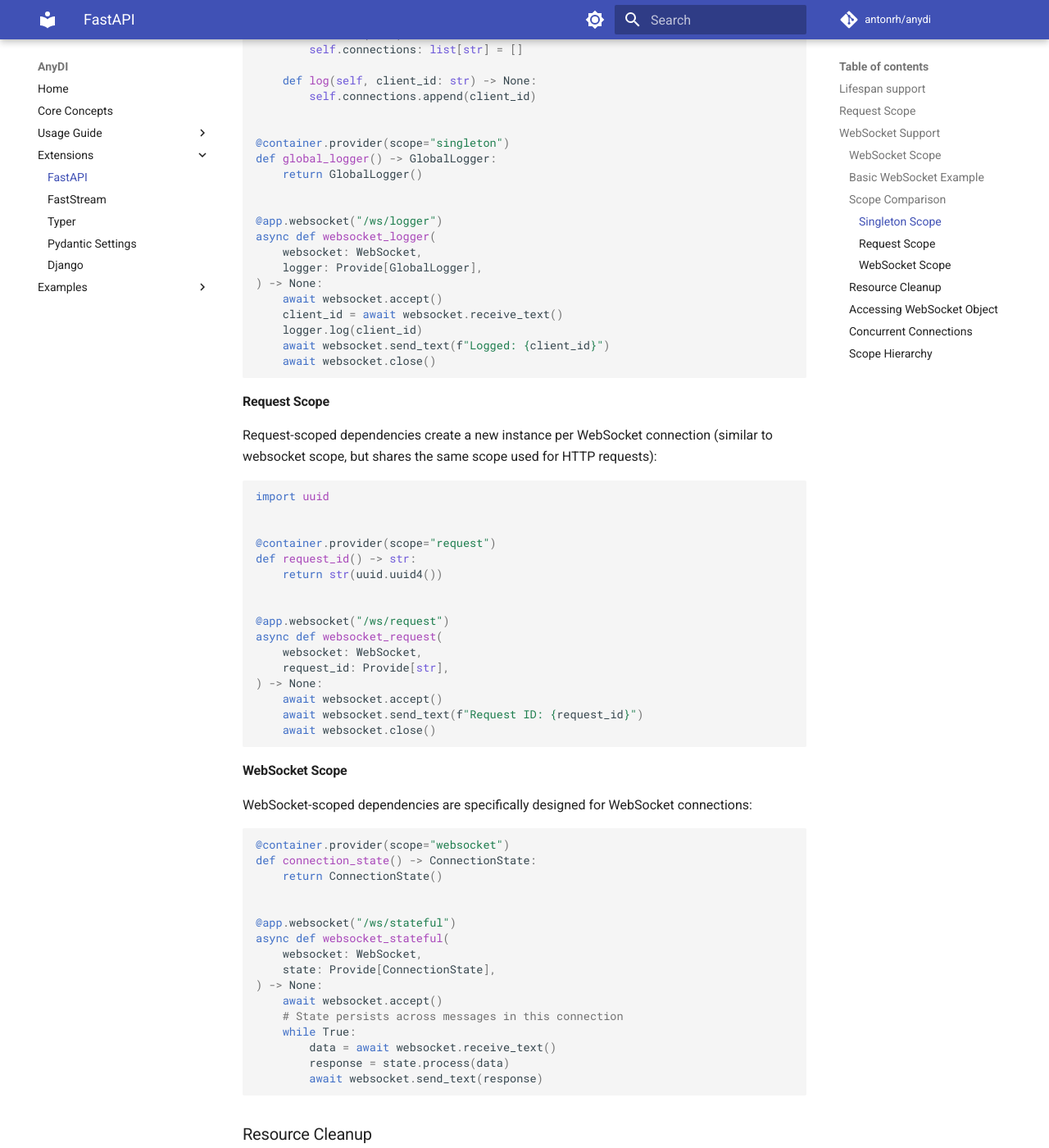
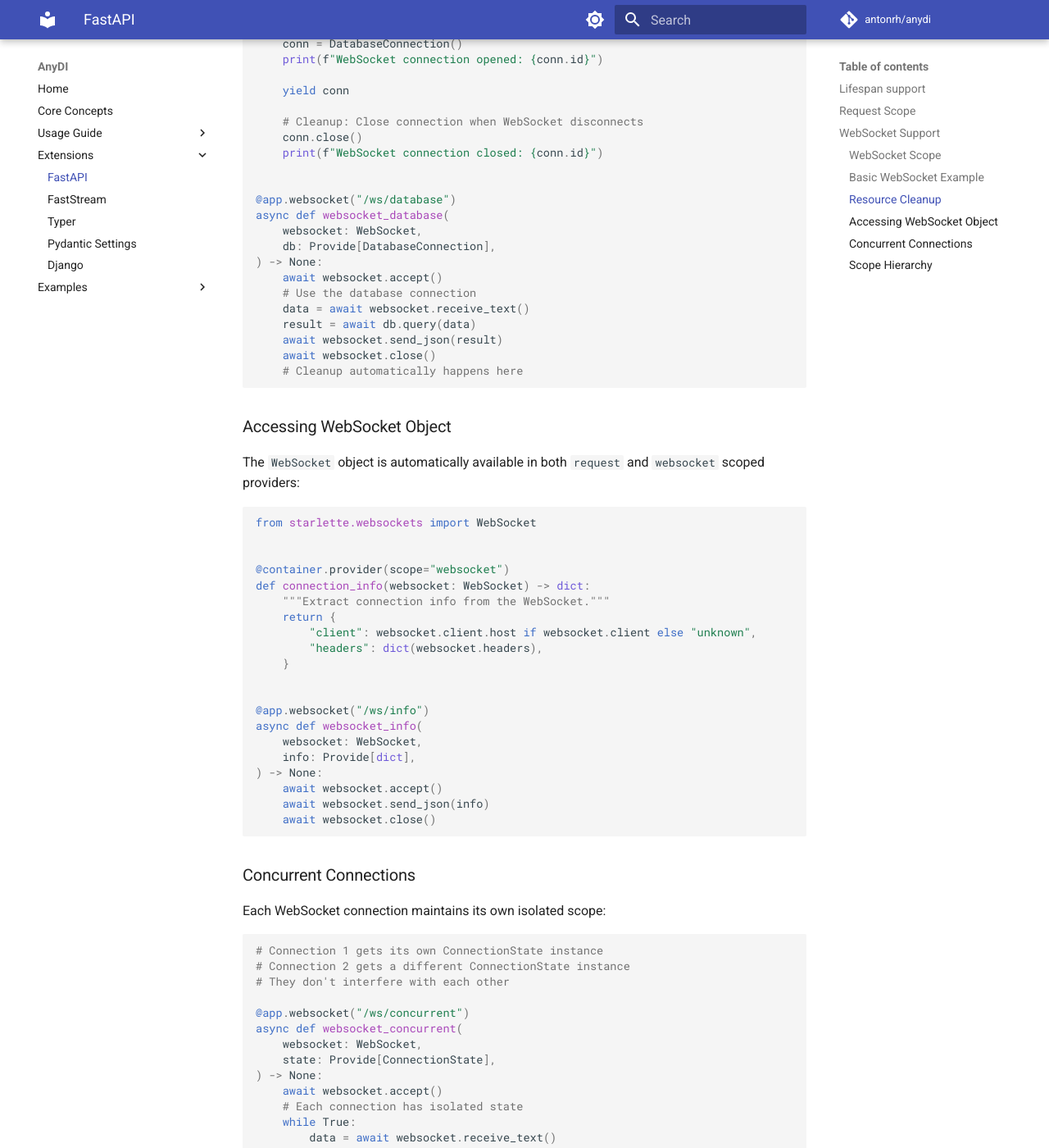
Before and after one commit to antonrh/anydi, an MkDocs documentation site: the page built from docs/extensions/fastapi.md, in a window 1280 px wide and 1400 px high, scrolled down 5304 px. Shown: the whole window at 82% size. Built offline with MkDocs 1.6.1 and Material for MkDocs 9.7.7, drawn with Linux system fonts in a browser that asks for light colours; comment, search, counter and statistics services are not loaded; some of the changed text lies outside the part shown.

Commit message:
Udpdate FastAPI Websocket docs

````diff
--- a/docs/extensions/fastapi.md
+++ b/docs/extensions/fastapi.md
@@ -245,87 +245,6 @@ anydi.ext.fastapi.install(app, container)
 In this example, each WebSocket connection gets its own `ConnectionState` instance that persists across all messages
 within that connection. When the connection closes, the instance is automatically cleaned up.
 
-### Scope Comparison
-
-You can use different scopes in your WebSocket endpoints depending on your needs:
-
-#### Singleton Scope
-
-Singleton dependencies are shared across all HTTP requests and WebSocket connections:
-
-```python
-class GlobalLogger:
-    def __init__(self) -> None:
-        self.connections: list[str] = []
-
-    def log(self, client_id: str) -> None:
-        self.connections.append(client_id)
-
-
-@container.provider(scope="singleton")
-def global_logger() -> GlobalLogger:
-    return GlobalLogger()
-
-
-@app.websocket("/ws/logger")
-async def websocket_logger(
-    websocket: WebSocket,
-    logger: Provide[GlobalLogger],
-) -> None:
-    await websocket.accept()
-    client_id = await websocket.receive_text()
-    logger.log(client_id)
-    await websocket.send_text(f"Logged: {client_id}")
-    await websocket.close()
-```
-
-#### Request Scope
-
-Request-scoped dependencies create a new instance per WebSocket connection (similar to websocket scope,
-but shares the same scope used for HTTP requests):
-
-```python
-import uuid
-
-
-@container.provider(scope="request")
-def request_id() -> str:
-    return str(uuid.uuid4())
-
-
-@app.websocket("/ws/request")
-async def websocket_request(
-    websocket: WebSocket,
-    request_id: Provide[str],
-) -> None:
-    await websocket.accept()
-    await websocket.send_text(f"Request ID: {request_id}")
-    await websocket.close()
-```
-
-#### WebSocket Scope
-
-WebSocket-scoped dependencies are specifically designed for WebSocket connections:
-
-```python
-@container.provider(scope="websocket")
-def connection_state() -> ConnectionState:
-    return ConnectionState()
-
-
-@app.websocket("/ws/stateful")
-async def websocket_stateful(
-    websocket: WebSocket,
-    state: Provide[ConnectionState],
-) -> None:
-    await websocket.accept()
-    # State persists across messages in this connection
-    while True:
-        data = await websocket.receive_text()
-        response = state.process(data)
-        await websocket.send_text(response)
-```
-
 ### Resource Cleanup
 
 WebSocket-scoped dependencies support automatic cleanup using generator-based providers:
````
